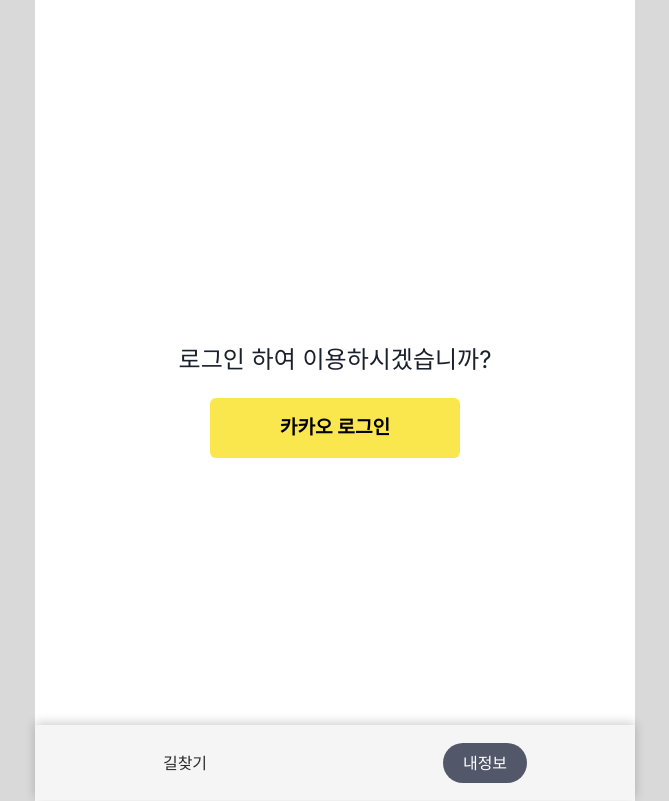
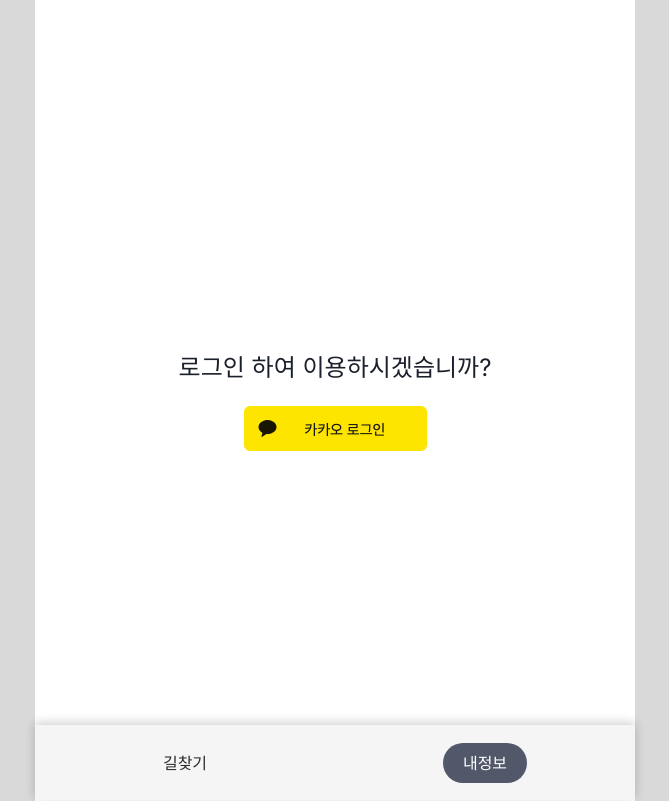
Before and after one commit to knu-hackathons-team/daegu-hackathon-fe, a React (Create React App) app: page /mypage in a window 1280 px wide. Shown: the whole page, without its empty margins (305-974 px from the left). Built offline with nearby package versions, Linux system fonts and the light colour scheme.

Commit message:
feat: chane kakaoLogin Button

```diff
--- a/src/pages/Mypage/index.tsx
+++ b/src/pages/Mypage/index.tsx
@@ -1,39 +1,33 @@
 import { useState, useEffect } from "react";
-import { Box, Text, Button, VStack, Input } from "@chakra-ui/react";
+import { Box, Text, VStack, Input, Button } from "@chakra-ui/react";
 import styled from "@emotion/styled";
 import axios from "axios";
+import kakaologinImage from "./assets/kakao_login_medium_narrow.png"; // 이미지 파일을 import
 
 const Mypage = () => {
-  const [isLoggedIn, setIsLoggedIn] = useState(false); // 로그인 상태 확인을 위한 state
-  const [name, setName] = useState("사용자 이름"); // 서버에서 받아온 닉네임
+  const [isLoggedIn, setIsLoggedIn] = useState(false);
+  const [name, setName] = useState("사용자 이름");
   const [email, setEmail] = useState("user@example.com");
-  const [newName, setNewName] = useState(""); // 새로운 닉네임
-  const [speed, setSpeed] = useState(localStorage.getItem("speed") || "1.5"); // 속도 상태 저장
+  const [newName, setNewName] = useState("");
+  const [speed, setSpeed] = useState(localStorage.getItem("speed") || "1.5");
 
   const handleKakaoLogin = () => {
-    // 카카오 로그인 처리 (리다이렉트 방식)
     console.log("카카오 로그인 버튼 클릭");
     window.location.href = "https://giftshop-kakao.shop/api/auth/oauth/kakao";
   };
 
   useEffect(() => {
-    console.log("useEffect 호출: 토큰 확인 중...");
-    // 카카오 토큰 확인 및 서버에서 유저 정보 불러오기
     const kakaoToken = localStorage.getItem("kakaoToken");
     if (kakaoToken) {
-      console.log("카카오 토큰이 있습니다:", kakaoToken);
-      setIsLoggedIn(true); // 로그인 상태로 변경
-      getUserInfo(kakaoToken); // 서버에서 유저 정보 불러오기
+      setIsLoggedIn(true);
+      getUserInfo(kakaoToken);
     } else {
-      console.log("카카오 토큰이 없습니다. 로그인이 필요합니다.");
       setIsLoggedIn(false);
     }
   }, []);
 
   const getUserInfo = async (token: string) => {
-    console.log("getUserInfo 호출: 유저 정보 불러오는 중...");
     try {
-      // 서버에서 유저 정보를 가져오는 API 호출
       const response = await axios.get(
         "https://giftshop-kakao.shop/api/member/info",
         {
@@ -45,12 +39,9 @@
 
       if (response.status === 200) {
         const userData = response.data;
-        console.log("유저 정보 가져오기 성공:", userData);
-
         localStorage.setItem("nickname", userData.nickName);
-
-        setName(userData.nickName); // 서버에서 받아온 닉네임 설정
-        setEmail(userData.email); // 서버에서 받아온 이메일 설정
+        setName(userData.nickName);
+        setEmail(userData.email);
       }
     } catch (error) {
       console.error("유저 정보 불러오기 중 오류 발생:", error);
@@ -58,34 +49,29 @@
   };
 
   const handleNicknameChange = async () => {
-    const jwtToken = localStorage.getItem("jwtToken"); // 로그인할 때 받은 JWT 토큰
-    console.log("닉네임 변경 시도:", newName);
+    const jwtToken = localStorage.getItem("jwtToken");
 
     if (!newName) {
       alert("변경할 닉네임을 입력하세요.");
-      console.log("닉네임 입력값이 비어 있습니다.");
       return;
     }
 
     try {
-      // JWT 토큰을 Authorization 헤더에 포함하여 서버에 PATCH 요청
       const response = await axios.patch(
         `https://giftshop-kakao.shop/api/member/nickname`,
         null,
         {
           params: { nickname: newName },
           headers: {
-            Authorization: `Bearer ${jwtToken}`, // JWT 토큰을 헤더에 포함
+            Authorization: `Bearer ${jwtToken}`,
           },
         }
       );
 
       if (response.status === 200) {
-        console.log("닉네임 변경 성공:", newName);
         setName(newName);
         alert("닉네임이 성공적으로 변경되었습니다.");
       } else {
-        console.log("닉네임 변경 실패:", response);
         alert("닉네임 변경에 실패했습니다.");
       }
     } catch (error) {
@@ -94,61 +80,45 @@
   };
 
   const handleLogout = () => {
-    console.log("로그아웃 처리 중...");
-
-    // 로컬 스토리지에서 jwtToken 삭제
     localStorage.removeItem("jwtToken");
-    console.log("로컬 스토리지에서 jwtToken 삭제 완료");
-
-    // 쿠키 삭제
     clearCookies();
-    console.log("쿠키 삭제 완료");
-
-    // 로그인 상태 해제
     setIsLoggedIn(false);
-    console.log("로그아웃 완료: 로그인 상태 해제");
-
-    alert("로그아웃 되었습니다. 다른 계정으로 로그인할 수 있습니다.");
+    alert("로그아웃 되었습니다.");
   };
 
-  // 쿠키 삭제 함수
   const clearCookies = () => {
     document.cookie.split(";").forEach((cookie) => {
       document.cookie = cookie
         .replace(/^ +/, "")
         .replace(/=.*/, "=;expires=" + new Date().toUTCString() + ";path=/");
     });
-    console.log("모든 쿠키 삭제 완료");
   };
 
-  // 속도 버튼 클릭 시 속도를 로컬 스토리지에 저장
   const handleSpeedChange = (newSpeed: string) => {
     setSpeed(newSpeed);
     localStorage.setItem("speed", newSpeed);
   };
 
-  // 로그인되지 않은 경우 로그인 화면을 보여줌
   if (!isLoggedIn) {
-    console.log("로그인 화면 표시 중...");
     return (
       <Wrapper>
         <VStack spacing={5} p={5}>
           <Text fontSize="2xl">로그인 하여 이용하시겠습니까?</Text>
-          <StyledKakaoButton onClick={handleKakaoLogin}>
-            카카오 로그인
-          </StyledKakaoButton>
+          {/* 이미지 버튼으로 변경 */}
+          <StyledKakaoImage
+            src={kakaologinImage}
+            alt="카카오 로그인"
+            onClick={handleKakaoLogin}
+          />
         </VStack>
       </Wrapper>
     );
   }
 
-  // 로그인된 경우 마이페이지 화면을 보여줌
-  console.log("로그인된 상태로 마이페이지 화면 표시 중...");
   return (
     <Wrapper>
       <VStack spacing={5} p={5}>
         <Text fontSize="2xl">마이페이지</Text>
-        {/* 속도 선택 버튼들 */}
         <Text fontSize="xl">속도 선택</Text>
         <Box display="flex" gap="10px">
           <Button
@@ -200,17 +170,12 @@
   margin-bottom: -59.5px;
 `;
 
-// 카카오 로그인 버튼 스타일
-const StyledKakaoButton = styled(Button)`
-  background-color: #fae64d;
-  color: black;
-  width: 250px; /* 버튼 너비 설정 */
-  height: 60px; /* 버튼 높이 설정 */
-  font-size: 1.2rem; /* 글자 크기 설정 */
-  font-weight: bold;
+// 이미지 버튼 스타일
+const StyledKakaoImage = styled.img`
+  cursor: pointer;
 
   &:hover {
-    background-color: #e6d14b; /* 호버 시 살짝 더 어두운 색상 */
+    opacity: 0.8;
   }
 `;
 
```
